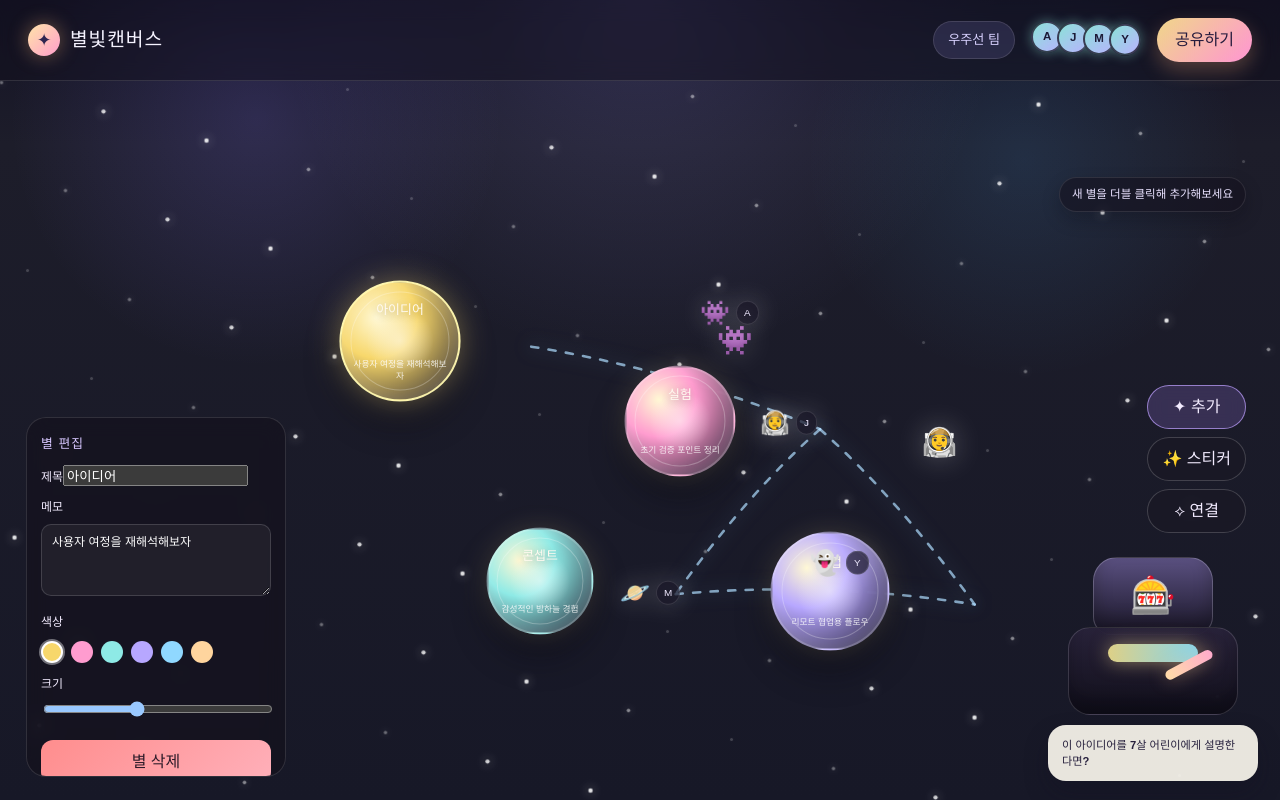
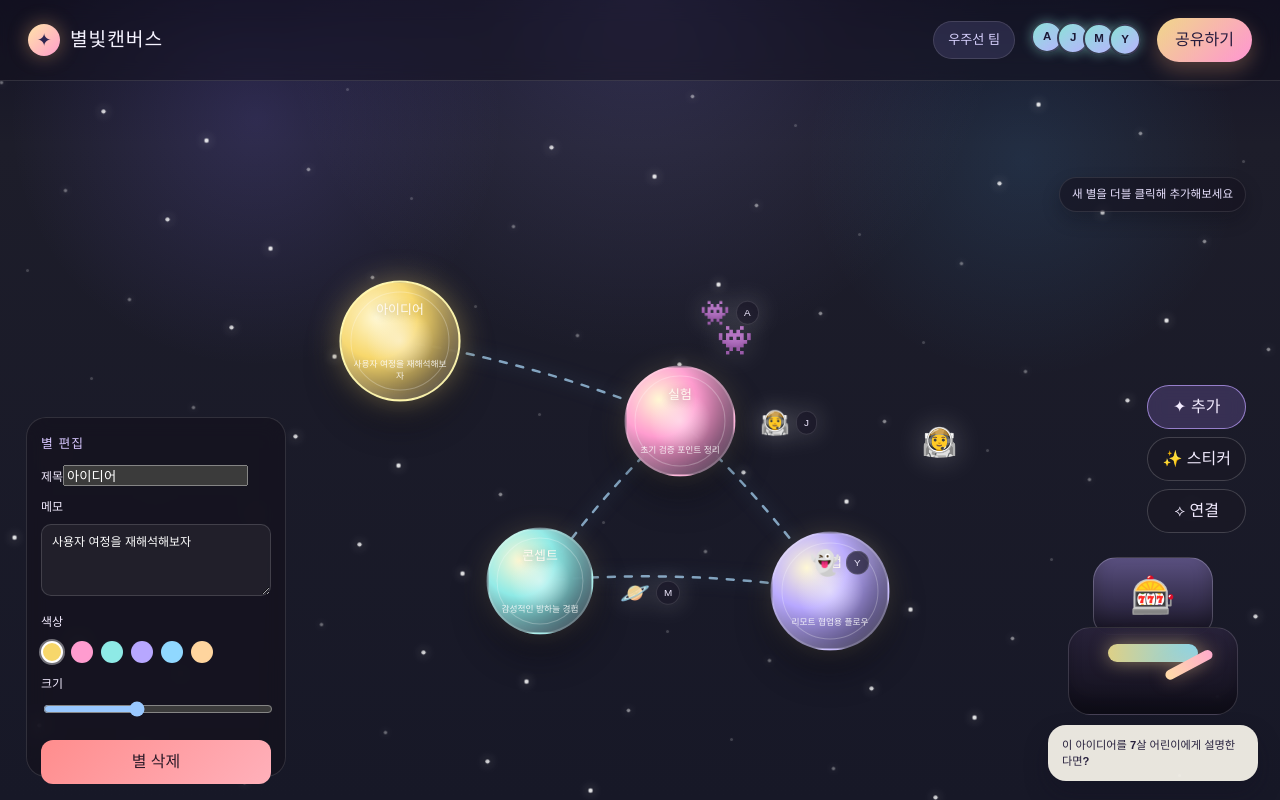
Before and after one commit to YeJiKim06/Starlight_Canvas, a React (Vite) app: page / in a window 1280 px wide. Built offline with nearby package versions, Linux system fonts and the light colour scheme.

Commit message:
feat: update SVG styling for connections and remove overflow from button for improved layout

```diff
--- a/src/App.tsx
+++ b/src/App.tsx
@@ -325,7 +325,7 @@ function App() {
             transform: `translate(${pan.x}px, ${pan.y}px) scale(${scale})`,
           }}
         >
-          <svg className="connections" viewBox="0 0 1000 700" preserveAspectRatio="xMidYMid meet" aria-label="idea connections">
+          <svg className="connections" style={{ width: '100%', height: '100%', position: 'absolute', left: 0, top: 0 }} aria-label="idea connections">
             {edges.map((edge) => {
               const from = nodes.find((node) => node.id === edge.from);
               const to = nodes.find((node) => node.id === edge.to);
--- a/src/styles.css
+++ b/src/styles.css
@@ -350,7 +350,6 @@ button {
   bottom: 26px;
   width: 260px;
   max-height: 360px;
-  overflow-y: auto;
   padding: 16px 14px;
   border: 1px solid rgba(255, 255, 255, 0.12);
   border-radius: 20px;
```
